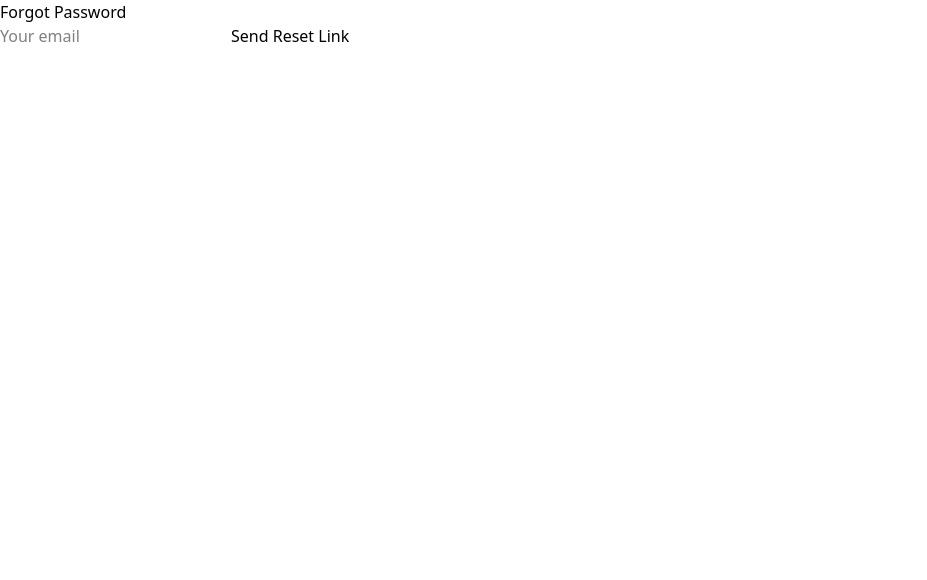
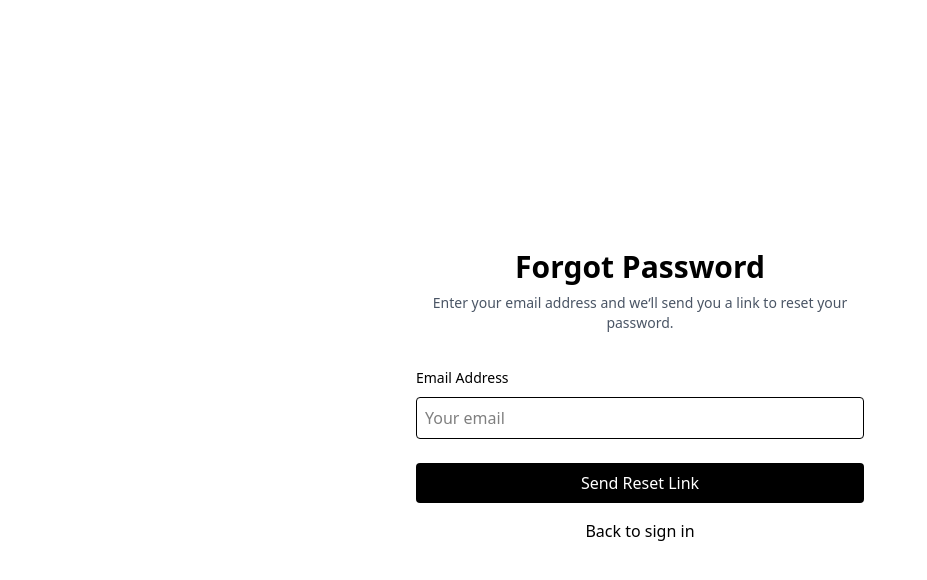
Before and after one commit to Rabbit-Start-x-TTTA/rocket-xp-frontend, a Next.js app: page /forgot-password in a window 1280 px wide. Shown: the top 580 px of the page, without its empty margins (0-927 px from the left). Built offline with nearby package versions, Linux system fonts and the light colour scheme.

Commit message:
style: improve forgot password page UI and layout

```diff
--- a/src/app/forgot-password/page.tsx
+++ b/src/app/forgot-password/page.tsx
@@ -16,16 +16,35 @@ export default function ForgotPassword() {
   };
 
   return (
-    <form onSubmit={handleSubmit}>
-      <h1>Forgot Password</h1>
+    <section className="w-full flex items-center justify-center h-screen">
+      <form onSubmit={handleSubmit} className="max-w-md">
+        <h1 className="text-3xl font-bold text-center">Forgot Password</h1>
+        <p className="mt-2 mb-8 text-sm text-gray-600  text-center">
+          Enter your email address and we&lsquo;ll send you a link to reset your
+          password.
+        </p>
+        <label className="text-sm font-medium">Email Address</label>
         <input
           type="email"
           placeholder="Your email"
           value={email}
           onChange={(e) => setEmail(e.target.value)}
           required
+          className="w-full p-2 mt-2 mb-4 border rounded"
         />
-      <button type="submit">Send Reset Link</button>
+        <button
+          type="submit"
+          className="w-full p-2 mt-2 bg-[var(--primary)] text-white rounded cursor-pointer"
+        >
+          Send Reset Link
+        </button>
+        <button
+          type="button"
+          className="w-full p-2 mt-2 rounded cursor-pointer"
+        >
+          Back to sign in
+        </button>
       </form>
+    </section>
   );
 }
```
Lines whose indentation alone changed are shown as unchanged.
